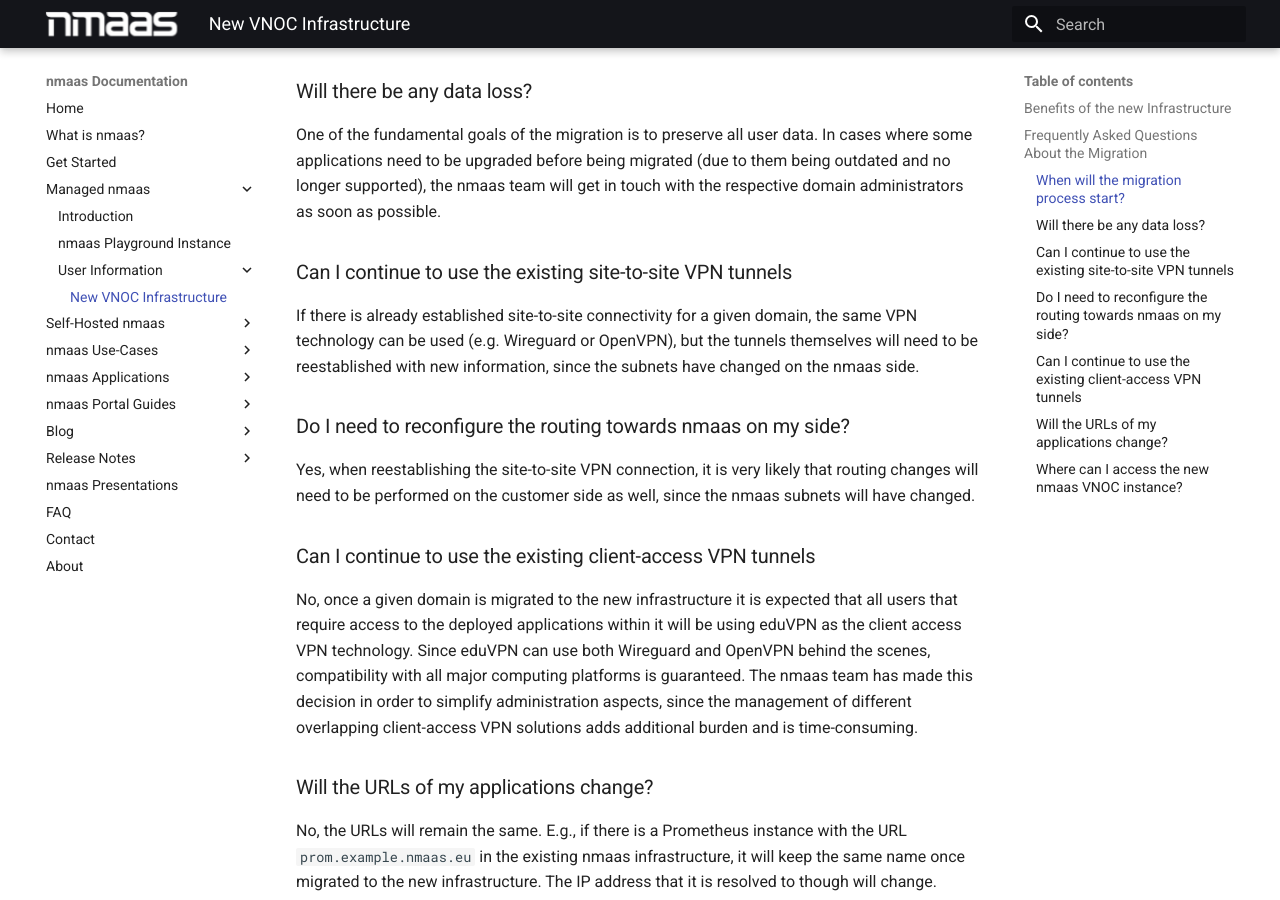
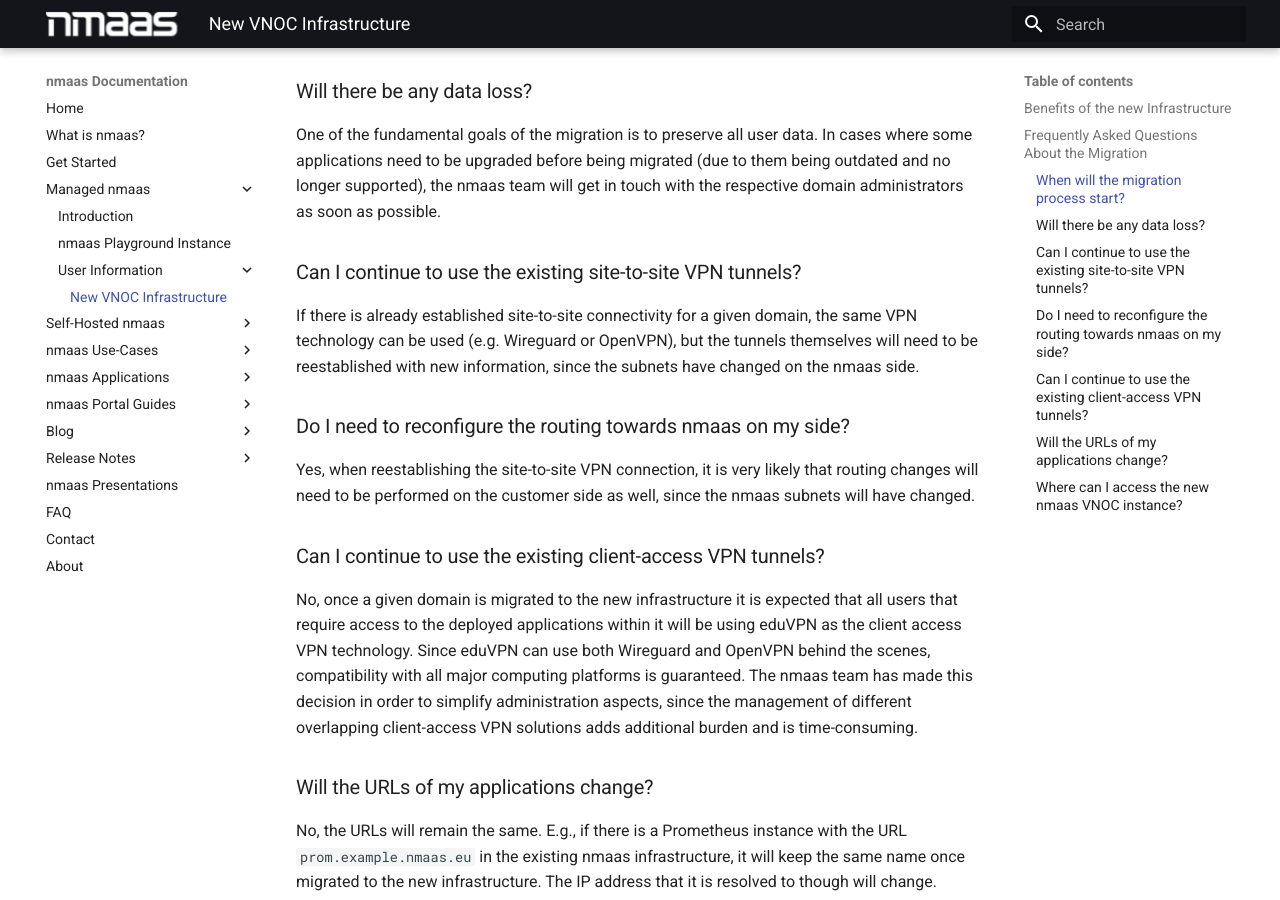
Before and after one commit to nmaas-platform/nmaas-docs, an MkDocs documentation site: the page built from docs/managed-nmaas/user-information/new-vnoc-infrastructure.md, in a window 1280 px wide and 900 px high, scrolled down 960 px. Built offline with MkDocs 1.6.1 and Material for MkDocs 9.7.7, drawn with Linux system fonts in a browser that asks for light colours.

Commit message:
Add missing question marks

```diff
--- a/docs/managed-nmaas/user-information/new-vnoc-infrastructure.md
+++ b/docs/managed-nmaas/user-information/new-vnoc-infrastructure.md
@@ -20,7 +20,7 @@ All administrators of an existing domain on [nmaas.eu](https://nmaas.eu) will be
 
 One of the fundamental goals of the migration is to preserve all user data. In cases where some applications need to be upgraded before being migrated (due to them being outdated and no longer supported), the nmaas team will get in touch with the respective domain administrators as soon as possible.
 
-### Can I continue to use the existing site-to-site VPN tunnels
+### Can I continue to use the existing site-to-site VPN tunnels?
 
 If there is already established site-to-site connectivity for a given domain, the same VPN technology can be used (e.g. Wireguard or OpenVPN), but the tunnels themselves will need to be reestablished with new information, since the subnets have changed on the nmaas side.
 
@@ -28,7 +28,7 @@ If there is already established site-to-site connectivity for a given domain, th
 
 Yes, when reestablishing the site-to-site VPN connection, it is very likely that routing changes will need to be performed on the customer side as well, since the nmaas subnets will have changed.
 
-### Can I continue to use the existing client-access VPN tunnels
+### Can I continue to use the existing client-access VPN tunnels?
 
 No, once a given domain is migrated to the new infrastructure it is expected that all users that require access to the deployed applications within it will be using eduVPN as the client access VPN technology. Since eduVPN can use both Wireguard and OpenVPN behind the scenes, compatibility with all major computing platforms is guaranteed. The nmaas team has made this decision in order to simplify administration aspects, since the management of different overlapping client-access VPN solutions adds additional burden and is time-consuming.
 
```
